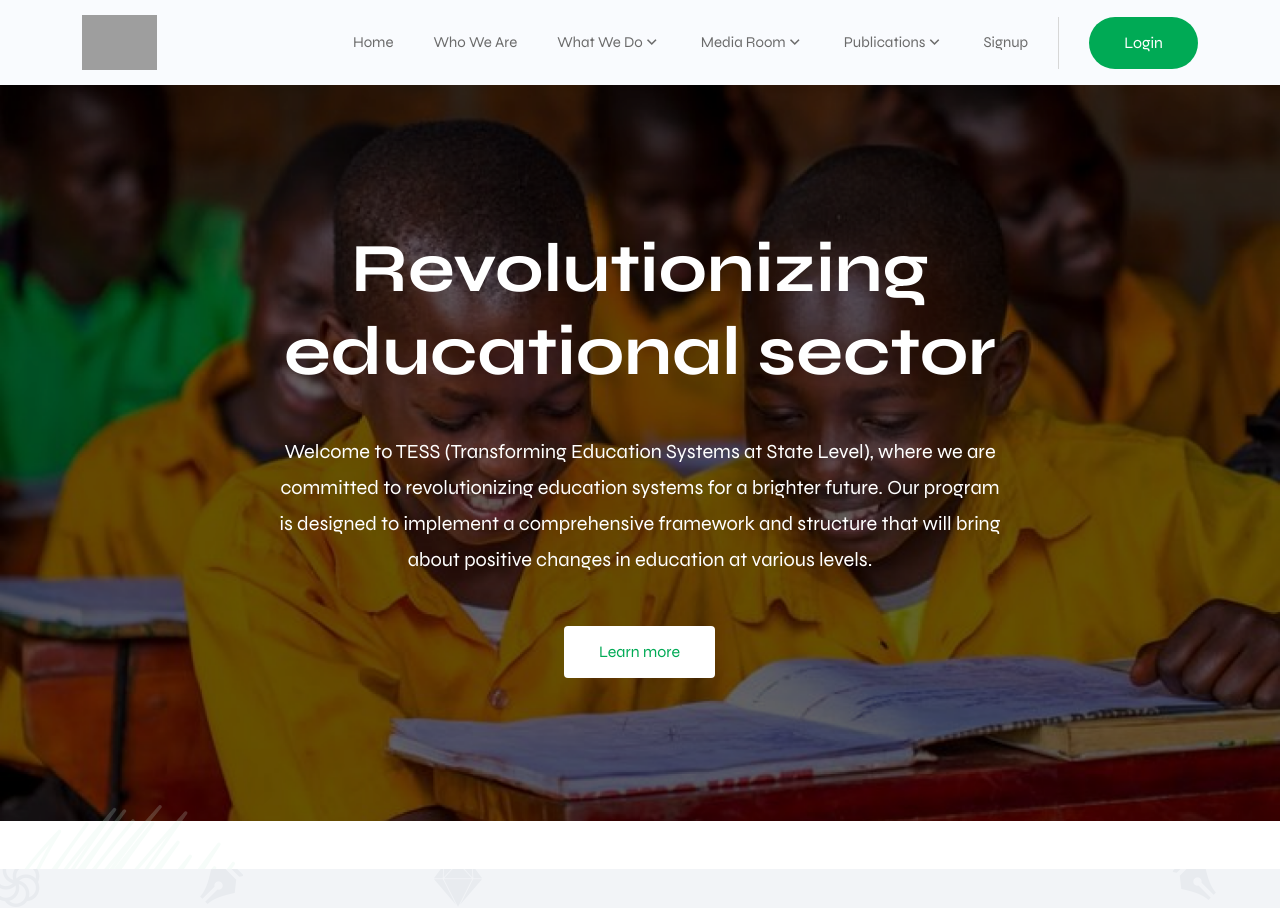
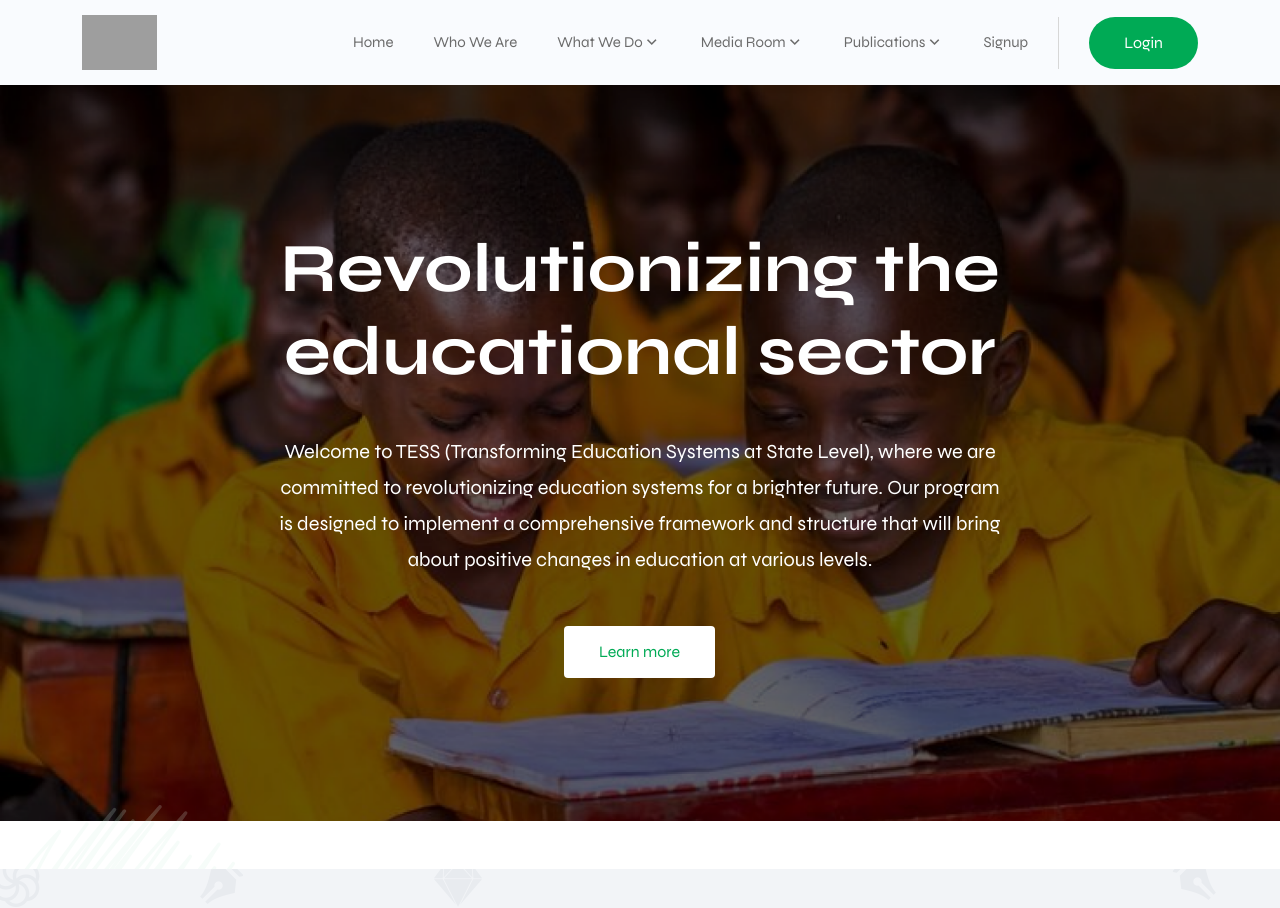
Before and after one commit to hawksworthadmin/tess-website, a Next.js app: page / in a window 1280 px wide. Shown: the top 908 px of the page. Built offline with nearby package versions, Linux system fonts and the light colour scheme; grey boxes are pictures that could not be loaded.

Commit message:
fixed text

```diff
--- a/src/components/pages/Home/HomeHero.js
+++ b/src/components/pages/Home/HomeHero.js
@@ -38,7 +38,7 @@ export default function HomeHero() {
 							data-aos-delay="50"
 							data-aos-duration="1000"
 						>
-							Revolutionizing educational sector
+							Revolutionizing the educational sector
 						</h1>
 						<p
 							data-aos="fade-up"
--- a/src/components/pages/Home/WhatWeDo.js
+++ b/src/components/pages/Home/WhatWeDo.js
@@ -53,7 +53,7 @@ export default function WhatWeDo() {
 									data-aos-delay="50"
 									data-aos="fade-up-left"
 								>
-									Reducing the Number of Out-of-School Children
+									Reduction in Number of Out-of-School Children
 								</h4>
 								<p
 									className="font-20"
```
